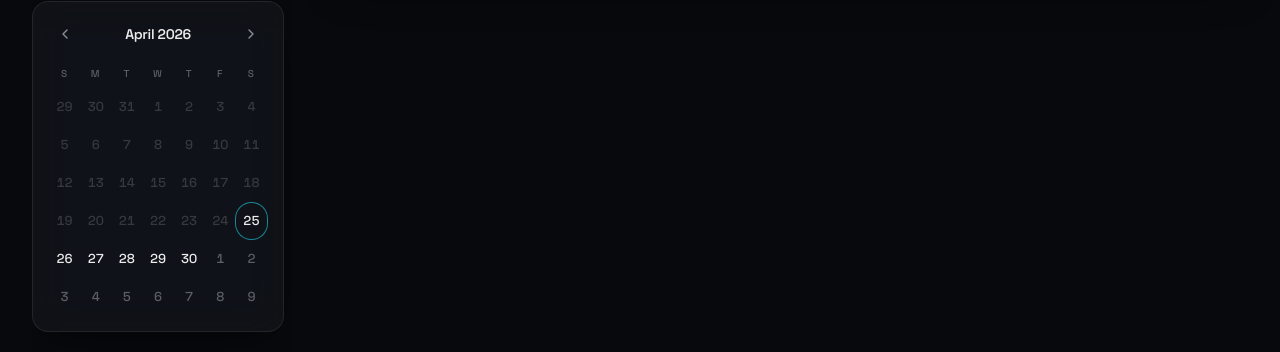
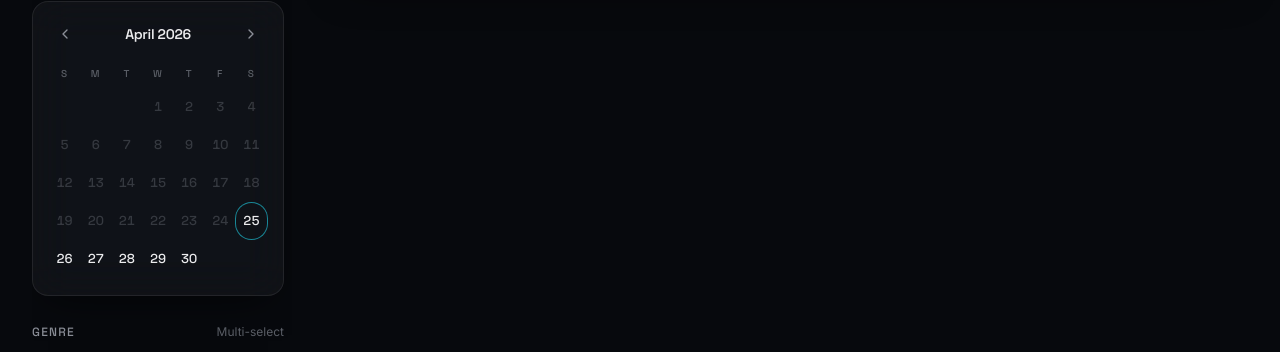
Before and after one commit to cnewkirk72/curi, a Next.js app in the folder apps/web/: page / in a window 1280 px wide. Shown: the part 339-691 px from the top of the page. Built offline with nearby package versions, Linux system fonts and the light colour scheme; no server answers; the database is empty.

Commit message:
Update calendar view

```diff
--- a/apps/web/src/components/date-picker.tsx
+++ b/apps/web/src/components/date-picker.tsx
@@ -408,6 +408,10 @@ export function DatePicker(props: DatePickerProps) {
               : isToday && inMonth) ||
             (!focusedKey && !cells.some((c) => c.key === todayDayKey) && inMonth && day === 1);
 
+          if (!inMonth) {
+            return <div key={key} role="gridcell" aria-hidden />;
+          }
+
           return (
             <div
               key={key}
@@ -440,8 +444,7 @@ export function DatePicker(props: DatePickerProps) {
                   'font-display text-xs font-medium tabular',
                   'transition-colors duration-micro ease-expo',
                   // Base state
-                  !selected && !disabled && inMonth && 'text-fg-primary hover:bg-bg-elevated-hover',
-                  !selected && !disabled && !inMonth && 'text-fg-dim hover:bg-bg-elevated-hover',
+                  !selected && !disabled && 'text-fg-primary hover:bg-bg-elevated-hover',
                   // Today ring (only when not selected)
                   isToday && !selected && 'ring-1 ring-accent/60',
                   // Selected (single or range edge)
```
